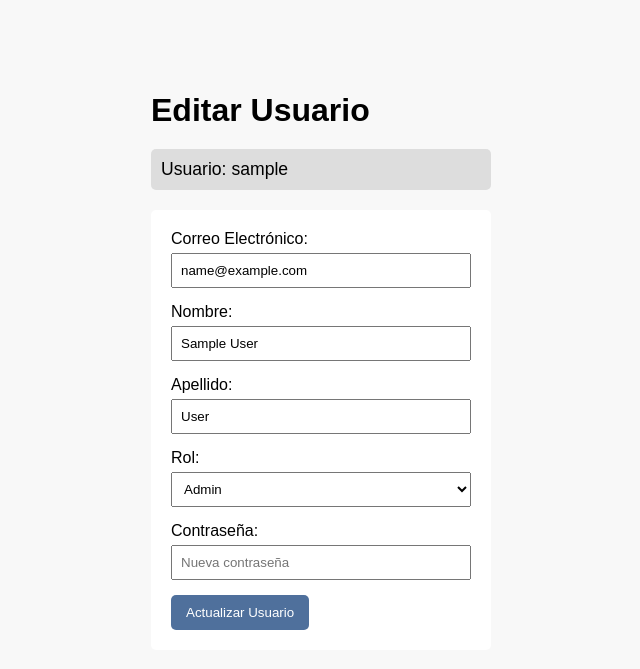
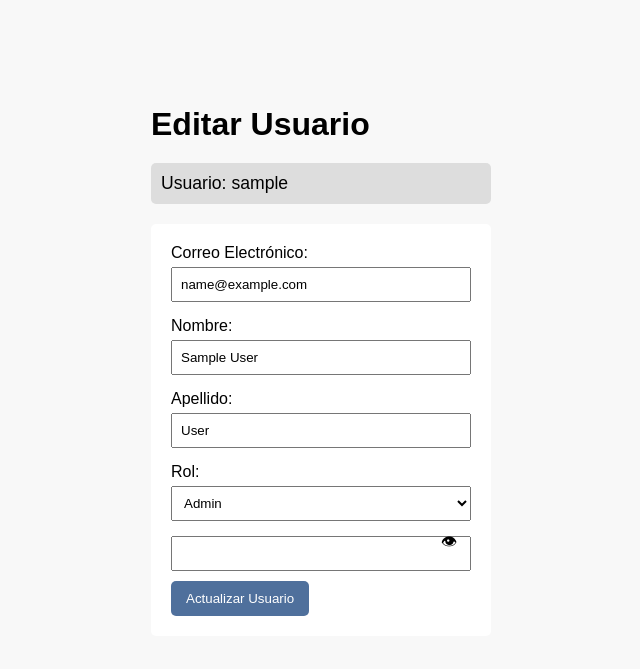
Before and after one commit to sanjaygrr/Biobanco, a Django app: page /edit_user/1/ in a window 1280 px wide. Shown: the part 80-749 px from the top of the page, without its empty margins (319-959 px from the left). Run offline with Django 4.2, Linux system fonts and the light colour scheme; a user stored in the database is signed in; tables that the repository leaves empty hold one stand-in row (values such as "Sample post").

Commit message:
style fix software before GRAN ENTREGA FINAL

```diff
--- a/Biobanco/muestras/templates/create_sample.html
+++ b/Biobanco/muestras/templates/create_sample.html
@@ -224,8 +224,8 @@
         } else {
             // Si todos los campos están llenos, realiza la solicitud AJAX
             Swal.fire({
-                title: '¿Crear Muestra?',
-                text: 'No podrás revertir esto!',
+                title: 'Crear Muestra',
+                text: '¿Estás seguro de crear muestra?',
                 icon: 'warning',
                 showCancelButton: true,
                 confirmButtonColor: '#3085d6',
--- a/Biobanco/muestras/templates/create_space.html
+++ b/Biobanco/muestras/templates/create_space.html
@@ -69,7 +69,7 @@
             {% elif message.tags == "success" %}
                 Swal.fire({
                     icon: 'success',
-                    title: '¡Éxito!',
+                    title: '¡Éxito, espacio creado!',
                     text: '{{ message }}',
                 });
             {% endif %}
--- a/Biobanco/muestras/templates/edit_user.html
+++ b/Biobanco/muestras/templates/edit_user.html
@@ -30,6 +30,7 @@
         }
         .form-group {
             margin-bottom: 15px;
+            position: relative; /* Añadido para posicionar el checkbox */
         }
         label {
             display: block;
@@ -47,10 +48,40 @@
             border: none;
             border-radius: 5px;
             cursor: pointer;
+            margin-top: 10px;
         }
         button:hover {
             background-color: rgb(79, 100, 150);
         }
+
+        .password-container {
+            position: relative;
+            display: flex;
+            align-items: center;
+        }
+
+        .styled-checkbox {
+            display: none; /* Oculta completamente el checkbox original */
+        }
+
+        .styled-label {
+            position: absolute;
+            right: 10px; /* Ajusta esta propiedad para cambiar la posición horizontal */
+            top: 50%;
+            transform: translateY(-50%);
+            cursor: pointer;
+        }
+        .styled-label:after {
+            content: '';
+            display: block;
+            width: 12px;
+            height: 12px;
+            margin: 4px;
+            background-color: transparent; /* Color de fondo inicial transparente */
+            border-radius: 2px;
+            transition: background-color 0.2s, transform 0.2s;
+        }
+
         .username-box {
             background-color: #ddd; /* Color gris */
             padding: 10px;
@@ -89,12 +120,44 @@
                 {% endfor %}
             </select>
         </div>
-        <div class="form-group">
-            <label for="password">Contraseña:</label>
-            <input type="password" id="password" name="password" placeholder="Nueva contraseña">
+        <div class="password-container">
+            <input type="password" id="password" name="password" required>
+            <label for="togglePassword" class="styled-label">&#128065;</label> <!-- Ícono de ojo -->
+            <input type="checkbox" id="togglePassword" onclick="togglePasswordVisibility()" class="styled-checkbox">
         </div>
         <button type="submit">Actualizar Usuario</button>
     </form>
+<script>
+    function validarContraseña() {
+        var contraseña = document.getElementById('password').value;
+        var regex = /^(?=.*\d)(?=.*[a-z])(?=.*[A-Z]).{12,}$/;
+
+        if (!regex.test(contraseña)) {
+            Swal.fire({
+                title: 'Error',
+                text: 'La contraseña debe tener al menos 12 caracteres, incluyendo mayúsculas, minúsculas y números.',
+                icon: 'error',
+                confirmButtonText: 'OK'
+            });
+            return false;
+        }
+        return true;
+    }
+
+    document.querySelector('form').onsubmit = function(e) {
+        if (!validarContraseña()) {
+            e.preventDefault();
+        }
+    };
+</script>
+
+<script>
+    function togglePasswordVisibility() {
+        var passwordInput = document.getElementById('password');
+        var toggleCheckbox = document.getElementById('togglePassword');
+        passwordInput.type = toggleCheckbox.checked ? 'text' : 'password';
+    }
+</script>
 </body>
 </html>
 {% endblock %}
--- a/Biobanco/muestras/templates/sample_list.html
+++ b/Biobanco/muestras/templates/sample_list.html
@@ -311,7 +311,7 @@
             let sample_id = fila.getAttribute('data-sample-row-id');
 
             Swal.fire({
-                title: '¿Estás seguro?',
+                title: '¿Estás seguro de eliminar?',
                 text: "No podrás revertir esto!",
                 icon: 'warning',
                 showCancelButton: true,
--- a/Biobanco/muestras/templates/shipments_select.html
+++ b/Biobanco/muestras/templates/shipments_select.html
@@ -401,7 +401,7 @@
             .then(response => response.json())
             .then(data => {
                 if (data.message) {
-                    Swal.fire('Éxito', data.message, 'success')
+                    Swal.fire('Éxito todo ha salido bien', data.message, 'success')
                     .then(() => {
                         window.location.href = "{% url 'shipments_report' %}";
                     });
```
